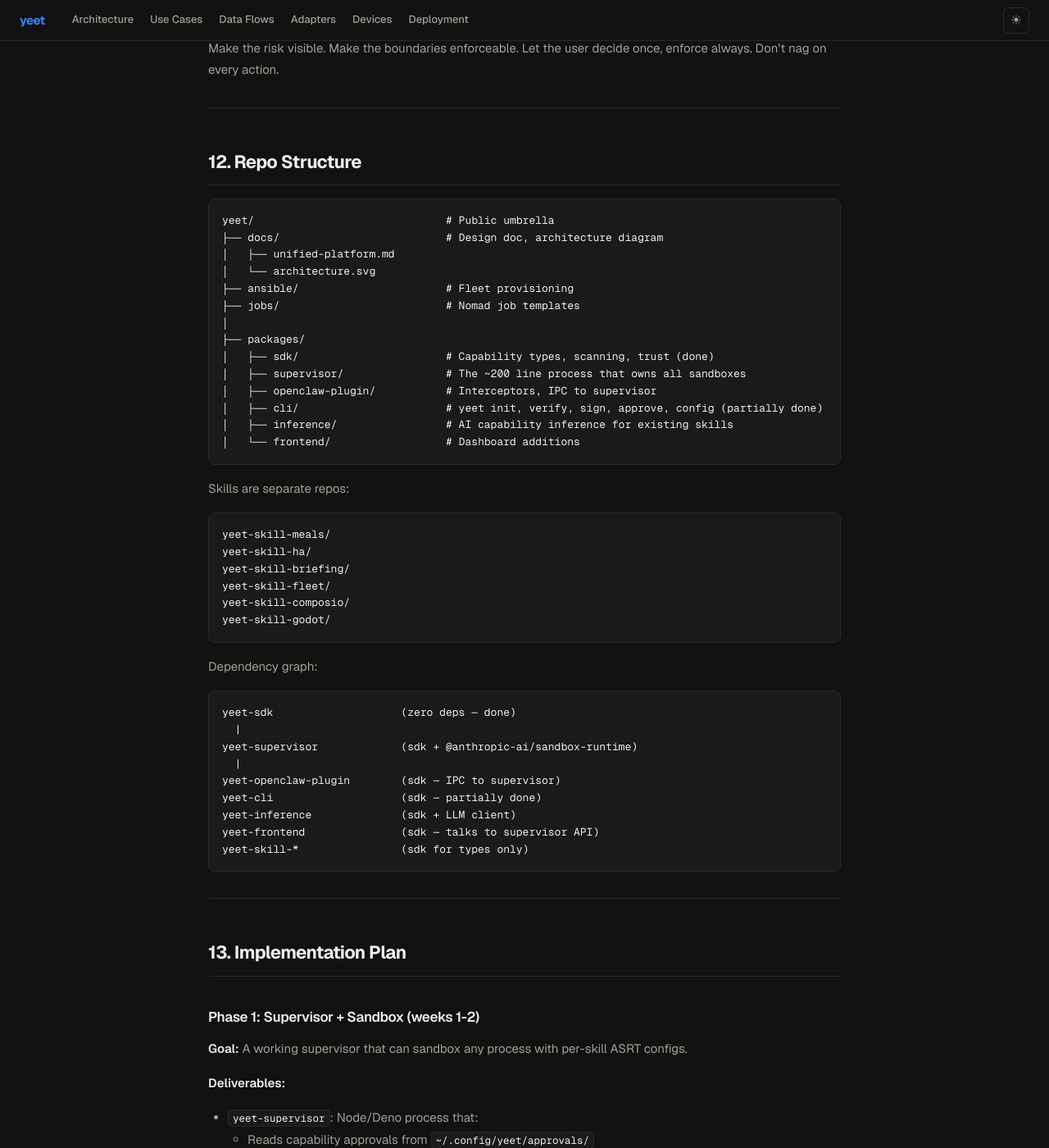
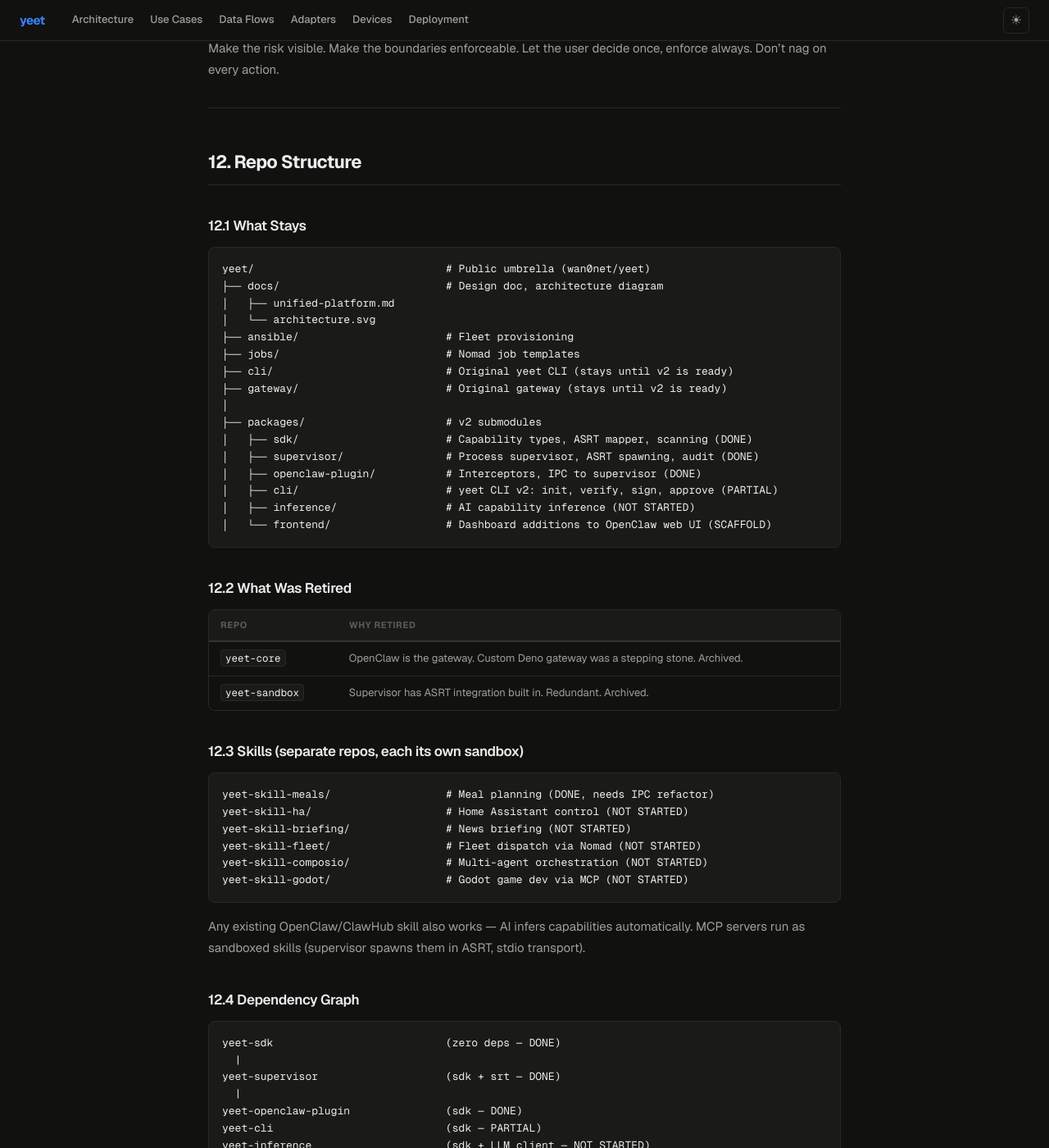
Before and after one commit to wan0net/sharkcage, a Jekyll site: the page built from docs/unified-platform.md, in a window 1280 px wide and 1400 px high, scrolled down 15417 px. Shown: the whole window at 82% size. Built offline with Jekyll 4.4.1, drawn with Linux system fonts in a browser that asks for light colours; some of the changed text lies outside the part shown.

Commit message:
Clean up: retire yeet-core and yeet-sandbox, update docs
Retired:
- yeet-core: archived. OpenClaw is the gateway now.
- yeet-sandbox: archived. Supervisor has ASRT integration built in.

Updated design doc:
- Repo structure shows what stays, what was retired, and current status
- Implementation plan shows Phase 1 as DONE with checkboxes
- Line counts and dependency graph reflect actual state
- Removed stale references

Submodules: 5 active (sdk, supervisor, openclaw-plugin, cli, frontend)

Co-Authored-By: Claude Opus 4.6 (1M context) <noreply@anthropic.com>

````diff
--- a/docs/unified-platform.md
+++ b/docs/unified-platform.md
@@ -599,151 +599,141 @@ Make the risk visible. Make the boundaries enforceable. Let the user decide once
 
 ## 12. Repo Structure
 
+### 12.1 What Stays
+
 ```
-yeet/                              # Public umbrella
+yeet/                              # Public umbrella (wan0net/yeet)
 ├── docs/                          # Design doc, architecture diagram
 │   ├── unified-platform.md
 │   └── architecture.svg
 ├── ansible/                       # Fleet provisioning
 ├── jobs/                          # Nomad job templates
+├── cli/                           # Original yeet CLI (stays until v2 is ready)
+├── gateway/                       # Original gateway (stays until v2 is ready)
 │
-├── packages/
-│   ├── sdk/                       # Capability types, scanning, trust (done)
-│   ├── supervisor/                # The ~200 line process that owns all sandboxes
-│   ├── openclaw-plugin/           # Interceptors, IPC to supervisor
-│   ├── cli/                       # yeet init, verify, sign, approve, config (partially done)
-│   ├── inference/                 # AI capability inference for existing skills
-│   └── frontend/                  # Dashboard additions
+├── packages/                      # v2 submodules
+│   ├── sdk/                       # Capability types, ASRT mapper, scanning (DONE)
+│   ├── supervisor/                # Process supervisor, ASRT spawning, audit (DONE)
+│   ├── openclaw-plugin/           # Interceptors, IPC to supervisor (DONE)
+│   ├── cli/                       # yeet CLI v2: init, verify, sign, approve (PARTIAL)
+│   ├── inference/                 # AI capability inference (NOT STARTED)
+│   └── frontend/                  # Dashboard additions to OpenClaw web UI (SCAFFOLD)
 ```
 
-Skills are separate repos:
+### 12.2 What Was Retired
+
+| Repo | Why Retired |
+|------|-----------|
+| `yeet-core` | OpenClaw is the gateway. Custom Deno gateway was a stepping stone. Archived. |
+| `yeet-sandbox` | Supervisor has ASRT integration built in. Redundant. Archived. |
+
+### 12.3 Skills (separate repos, each its own sandbox)
+
 ```
-yeet-skill-meals/
-yeet-skill-ha/
-yeet-skill-briefing/
-yeet-skill-fleet/
-yeet-skill-composio/
-yeet-skill-godot/
+yeet-skill-meals/                  # Meal planning (DONE, needs IPC refactor)
+yeet-skill-ha/                     # Home Assistant control (NOT STARTED)
+yeet-skill-briefing/               # News briefing (NOT STARTED)
+yeet-skill-fleet/                  # Fleet dispatch via Nomad (NOT STARTED)
+yeet-skill-composio/               # Multi-agent orchestration (NOT STARTED)
+yeet-skill-godot/                  # Godot game dev via MCP (NOT STARTED)
 ```
 
-Dependency graph:
+Any existing OpenClaw/ClawHub skill also works — AI infers capabilities automatically.
+MCP servers run as sandboxed skills (supervisor spawns them in ASRT, stdio transport).
+
+### 12.4 Dependency Graph
+
 ```
-yeet-sdk                    (zero deps — done)
+yeet-sdk                           (zero deps — DONE)
   |
-yeet-supervisor             (sdk + @anthropic-ai/sandbox-runtime)
+yeet-supervisor                    (sdk + srt — DONE)
   |
-yeet-openclaw-plugin        (sdk — IPC to supervisor)
-yeet-cli                    (sdk — partially done)
-yeet-inference              (sdk + LLM client)
-yeet-frontend               (sdk — talks to supervisor API)
-yeet-skill-*                (sdk for types only)
+yeet-openclaw-plugin               (sdk — DONE)
+yeet-cli                           (sdk — PARTIAL)
+yeet-inference                     (sdk + LLM client — NOT STARTED)
+yeet-frontend                      (talks to supervisor API — SCAFFOLD)
+yeet-skill-*                       (sdk for types — meals DONE, rest NOT STARTED)
 ```
+
+### 12.5 Line Counts
+
+| Component | Lines | Status |
+|-----------|------:|--------|
+| yeet-sdk | ~700 | Done |
+| yeet-supervisor | ~580 | Done |
+| yeet-openclaw-plugin | ~380 | Done |
+| yeet-cli | ~500 | Partial (~200 remaining) |
+| yeet-skill-meals | ~350 | Done (needs IPC refactor) |
+| yeet-inference | ~200 | Not started |
+| yeet-frontend | ~1500 | Not started |
+| **Trust path total** | **~1,660** | **Auditable in an afternoon** |
 
 ---
 
 ## 13. Implementation Plan
 
-### Phase 1: Supervisor + Sandbox (weeks 1-2)
+### Phase 1: Supervisor + Sandbox — DONE
 
-**Goal:** A working supervisor that can sandbox any process with per-skill ASRT configs.
+- [x] `yeet-sdk`: capability types, ASRT config mapper, scanning, testing
+- [x] `yeet-supervisor`: unix socket IPC, approval store, ASRT sandbox spawning, audit log
+- [x] `yeet-openclaw-plugin`: tool.before/after interceptors, IPC client, skill mapping
+- [x] `yeet-cli`: init wizard (persona-driven), verify scanner
+- [x] `yeet-skill-meals`: 8 tools with capability manifest
+- [ ] Test: manually create approval, supervisor spawns sandboxed process
 
-**Deliverables:**
-- `yeet-supervisor`: Node/Deno process that:
-  - Reads capability approvals from `~/.config/yeet/approvals/`
-  - Maps capabilities to ASRT configs (`capabilitiesToSandboxConfig()`)
-  - Spawns ASRT-wrapped worker processes
-  - IPC via unix socket (JSON messages over stdin/stdout)
-  - Logs all tool calls to SQLite audit DB
-- Test: manually create an approval file, supervisor spawns a sandboxed curl that can only reach one host
+### Phase 2: End-to-End Integration
 
-**Validates:** ASRT works, per-skill configs work, IPC works.
+- [ ] `yeet start` command: starts supervisor + OpenClaw in outer ASRT
+- [ ] Install OpenClaw locally, register yeet plugin
+- [ ] Test: Signal message → OpenClaw → yeet interceptor → supervisor → sandboxed skill → result
+- [ ] Test: skill tries to reach unapproved host → ASRT blocks → audit log entry
 
-### Phase 2: OpenClaw Integration (weeks 3-4)
+### Phase 3: Homelab Skills
 
-**Goal:** Yeet plugin inside OpenClaw that routes tool calls to the supervisor.
+- [ ] Refactor `yeet-skill-meals` for out-of-process IPC model (stdin/stdout JSON)
+- [ ] `yeet-skill-ha`: Home Assistant (state reading, service calls, automations)
+- [ ] `yeet-skill-briefing`: news digest from existing CF Worker
+- [ ] Test: "what's for dinner?" and "turn off the lights" via Signal
 
-**Deliverables:**
-- `yeet-openclaw-plugin`: OpenClaw plugin that:
-  - Registers `tool.before` interceptor
-  - On tool call: sends IPC request to supervisor
-  - Receives result, returns to Pi
-  - Registers `tool.after` interceptor for audit logging
-- `yeet start` command that:
-  - Starts supervisor
-  - Starts OpenClaw in outer ASRT sandbox
-  - Connects them via unix socket
-- Test: install OpenClaw + yeet plugin, send a message on Signal, tool call goes through supervisor and back
+### Phase 4: AI Capability Inference
 
-**Validates:** OpenClaw integration works end-to-end without forking.
+- [ ] `yeet-inference`: read SKILL.md, send to LLM, extract capabilities
+- [ ] `yeet plugin add`: clone → infer → scan → approve → install
+- [ ] Test with 5 popular ClawHub skills
+- [ ] Validates day-one OpenClaw ecosystem compatibility
 
-### Phase 3: First Skills (weeks 5-6)
+### Phase 5: CLI Completion
 
-**Goal:** Homelab skills working through yeet.
+- [ ] `yeet approve`: review and modify capability approvals
+- [ ] `yeet config`: add/remove services, re-sign gateway config
+- [ ] `yeet audit`: query audit log
+- [ ] `yeet sign`: Ed25519 signing
+- [ ] `yeet plugin list/remove`: plugin management
+- [ ] SSH and AWS as opt-in capabilities (controlled access, not blanket deny)
 
-**Deliverables:**
-- `yeet-skill-meals`: meal planning (ported from existing CF Worker integration)
-- `yeet-skill-ha`: Home Assistant (state reading, service calls, automations)
-- Each skill has a `plugin.json` with capability manifest
-- Test: "what's for dinner?" and "turn off the lights" via Signal through OpenClaw + yeet
+### Phase 6: Fleet Dispatch
 
-**Validates:** Skills work out-of-process with per-skill sandboxing.
+- [ ] `yeet-skill-fleet`: Nomad dispatch + status + logs
+- [ ] Fleet node provisioning via Ansible (OpenClaw + yeet + ASRT)
+- [ ] Capability propagation from dispatch to fleet node
+- [ ] Fleet nodes delegate to coding agents (Claude Code, OpenCode, Aider)
+- [ ] Coding agents use their own API keys/subs, not the gateway's
+- [ ] `yeet-skill-composio`: multi-agent orchestration
+- [ ] Test: "build feature X on project Y" → fleet node → sandboxed agents → PRs
 
-### Phase 4: AI Capability Inference (weeks 7-8)
+### Phase 7: Dashboard + Signing
 
-**Goal:** Any existing OpenClaw/ClawHub skill can be installed with AI-generated capabilities.
-
-**Deliverables:**
-- `yeet-inference`: module that:
-  - Reads SKILL.md content
-  - Sends to LLM with extraction prompt
-  - Returns structured capability manifest
-  - Integrates with `yeet plugin add` flow
-- `yeet plugin add` command: clone → infer → scan → approve → install
-- Test: install 5 popular ClawHub skills, verify AI-inferred manifests are reasonable
-
-**Validates:** Day-one compatibility with OpenClaw ecosystem.
-
-### Phase 5: CLI Polish + Scanner (weeks 9-10)
-
-**Goal:** Complete CLI for all user personas.
-
-**Deliverables:**
-- `yeet init`: persona-driven setup wizard (done, needs supervisor integration)
-- `yeet verify`: skill scanner (done, needs AI inference integration)
-- `yeet approve`: review and modify capability approvals
-- `yeet config`: add/remove services, re-sign gateway config
-- `yeet audit`: query audit log
-- `yeet sign`: Ed25519 signing
-- `yeet plugin list/remove`: plugin management
-- Test: full lifecycle from init to install to running to auditing
-
-### Phase 6: Fleet Dispatch (weeks 11-12)
-
-**Goal:** Coding tasks dispatched to fleet nodes, sandboxed.
-
-**Deliverables:**
-- `yeet-skill-fleet`: Nomad dispatch + status + logs as an OpenClaw skill
-- Fleet node provisioning via Ansible (OpenClaw + yeet + ASRT)
-- Capability propagation from dispatch to fleet node
-- `yeet-skill-composio`: multi-agent orchestration
-- Test: "build feature X on project Y" → fleet node → sandboxed agents → PRs
-
-### Phase 7: Dashboard + Signing (weeks 13-14)
-
-**Goal:** Web UI for monitoring and trust management.
-
-**Deliverables:**
-- Dashboard: agent status, fleet overview, PR review, cost tracking, audit viewer
-- Capability approval management UI
-- Trust store management (add/remove signers)
-- CI integration: `yeet verify --strict` for skill publishing pipelines
-- First-party skill signing and publishing
+- [ ] Dashboard additions to OpenClaw's web UI
+- [ ] Agent status, fleet overview, PR review, cost tracking, audit viewer
+- [ ] Capability approval management UI
+- [ ] Trust store management
+- [ ] CI integration: `yeet verify --strict`
 
 ### Phase 8: Advanced (ongoing)
 
-- Budget enforcement per skill
-- Per-skill session isolation (addresses Gap 2)
-- Runtime cost alerting
-- Godot plugin (MCP bridge to GPU node)
-- Additional channel-specific skills
-- Community skill curation tooling
+- [ ] Budget enforcement per skill
+- [ ] Per-skill session isolation
+- [ ] Godot plugin (MCP bridge to GPU node)
+- [ ] SSH/AWS controlled access capabilities
+- [ ] Runtime cost alerting
+- [ ] Community skill curation tooling
````
Also changed, not shown: .gitmodules.
